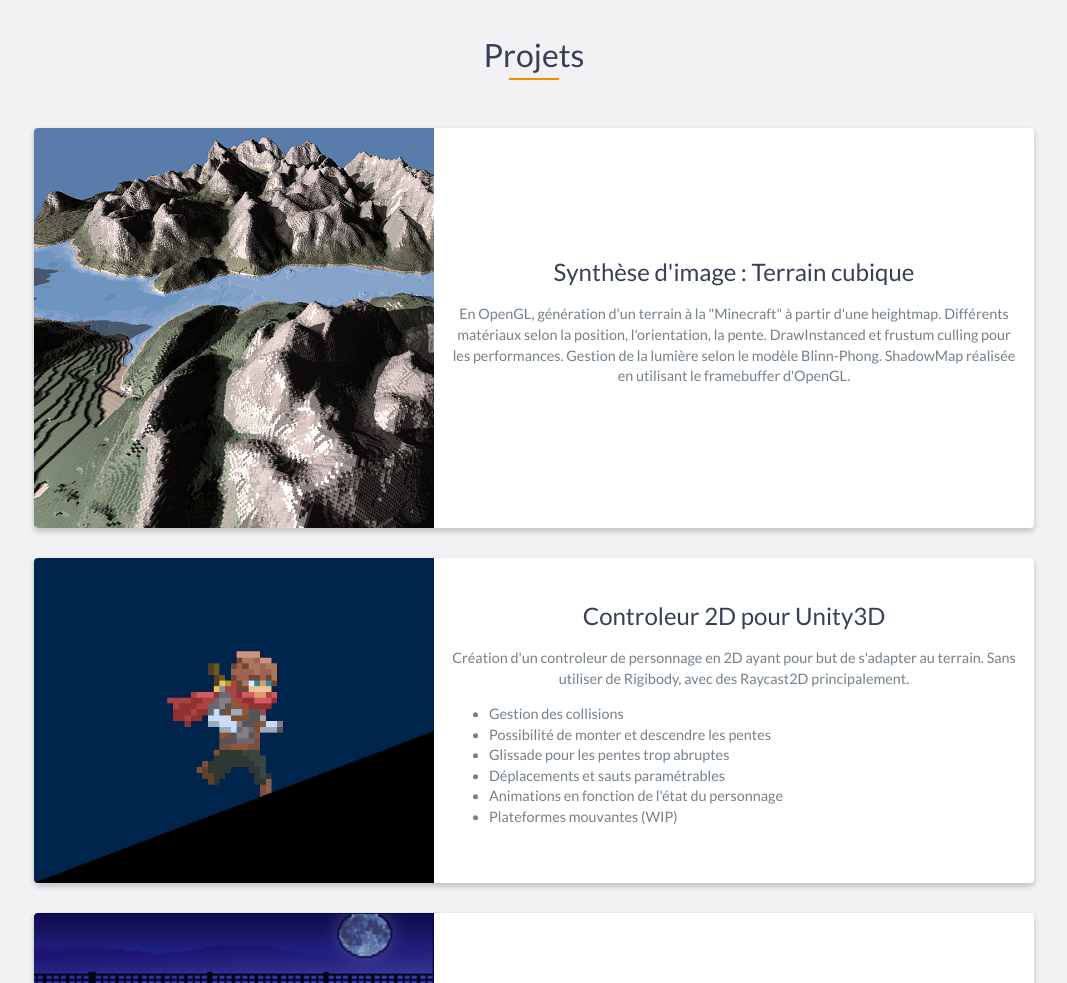
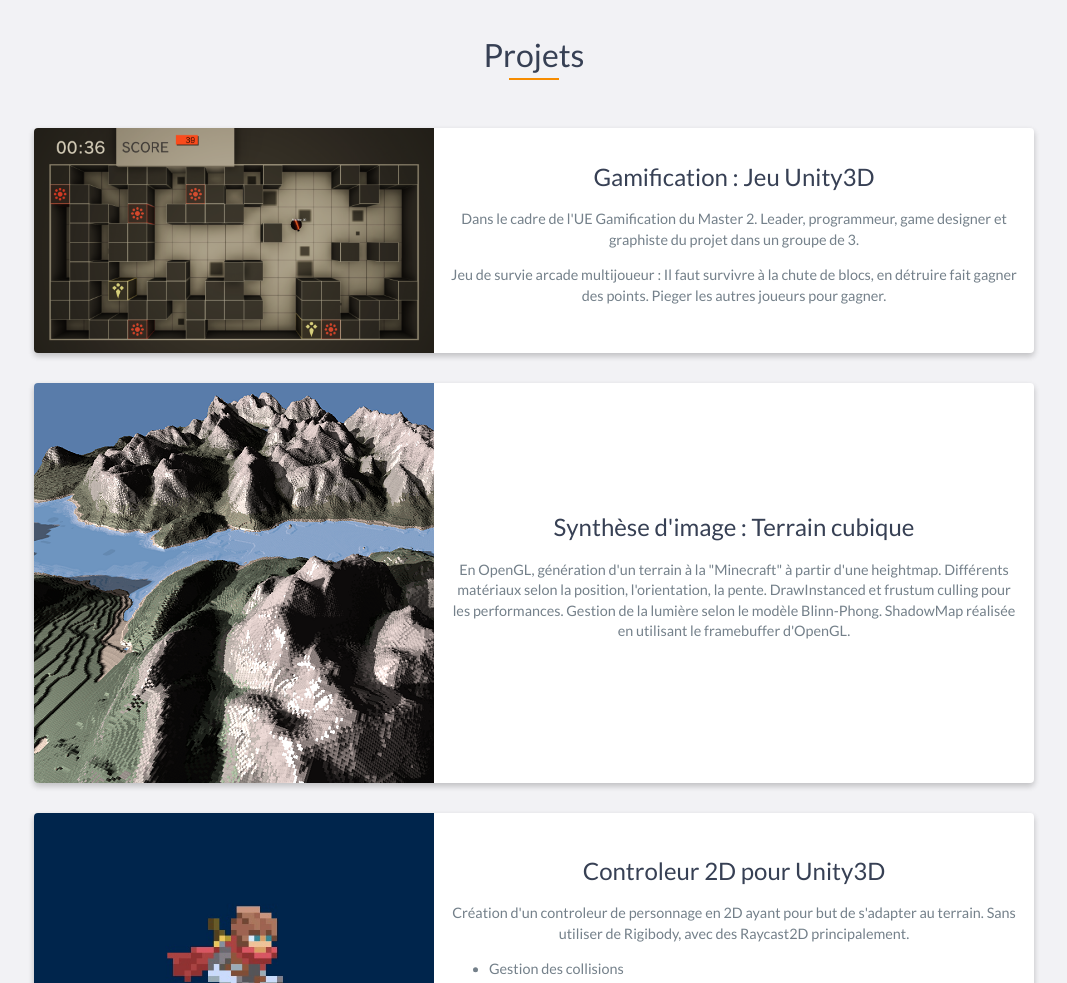
Before and after one commit to kchaboud/kchaboud.github.io, a website: page index.html in a window 1280 px wide. Shown: the part 2260-3243 px from the top of the page, without its empty margins (106-1173 px from the left). Drawn offline with nearby package versions, Linux system fonts and the light colour scheme.

Commit message:
Added blocus

```diff
--- a/index.html
+++ b/index.html
@@ -149,6 +149,24 @@
             <div class="row">
                 <div class="project shadow-large">
                     <div class="project-image">
+                        <img src="images/blocus.png" width="400"/>
+                    </div>
+                    <!-- End .project-image -->
+                    <div class="project-info">
+                        <h3>Gamification : Jeu Unity3D</h3>
+                        <p>
+                            Dans le cadre de l'UE Gamification du Master 2. Leader, programmeur, game designer et graphiste du projet dans un groupe de 3.
+                        </p>
+                        <p>
+                            Jeu de survie arcade multijoueur : Il faut survivre à la chute de blocs, en détruire fait gagner des points. Pieger les autres joueurs pour gagner.
+                        </p>
+                    </div>
+                    <!-- End .project-info -->
+                </div>
+                <!-- End .project -->
+
+                <div class="project shadow-large">
+                    <div class="project-image">
                         <img src="images/synthese-image01.png" />
                     </div>
                     <!-- End .project-image -->
```
Also changed, not shown: images/blocus.png (added).
